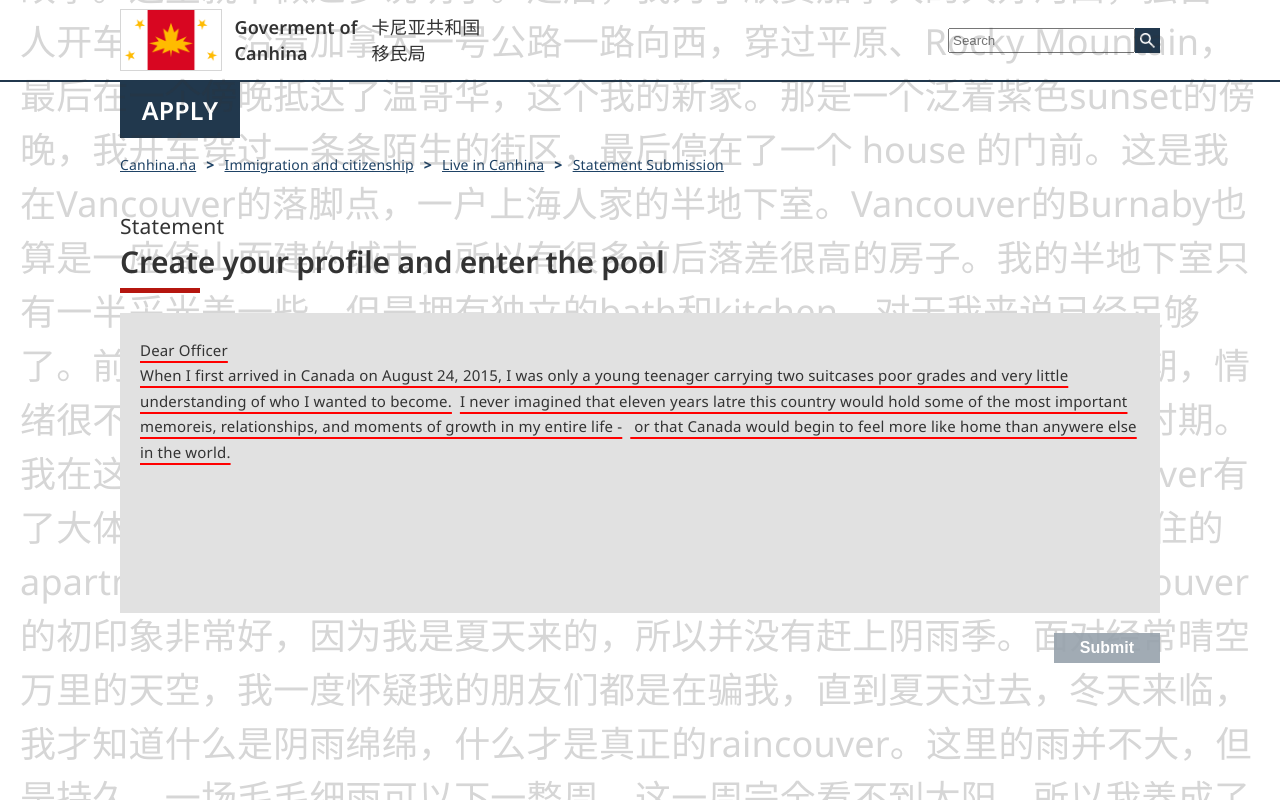
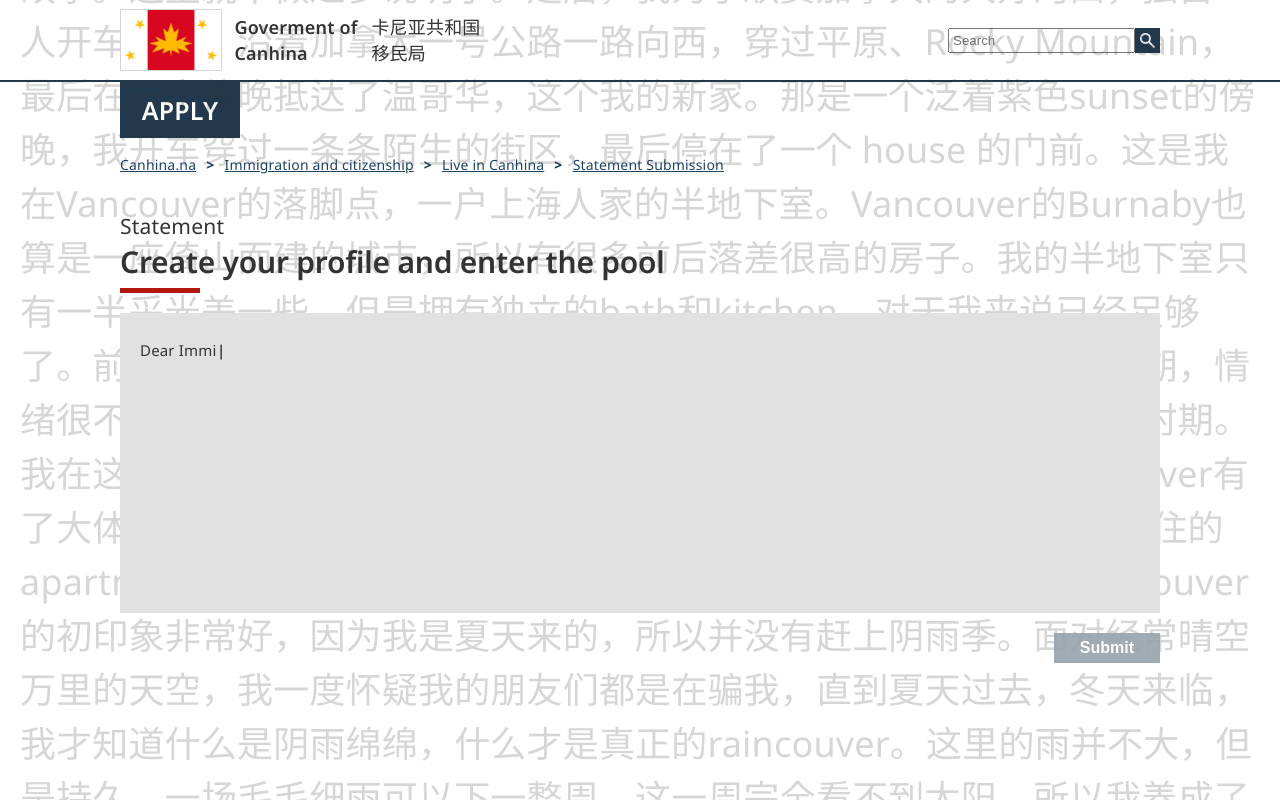
Before and after one commit to JasmineH-H/canhina, a React (Vite) app: page / in a window 1280 px wide. Built offline with nearby package versions, Linux system fonts and the light colour scheme; a web font is replaced by a local one.

Commit message:
enable typing animation

```diff
--- a/src/Components/TextBox/TextBox.tsx
+++ b/src/Components/TextBox/TextBox.tsx
@@ -12,7 +12,7 @@ const POPOVER_HIDE_DELAY = 350;
 const FORMALIZE_PART_COUNT = 3;
 const AI_PART_COUNT = 3;
 const PART_COUNT = FORMALIZE_PART_COUNT + AI_PART_COUNT;
-const SKIP_FORMALIZE_TYPE_ANIMATION = true;
+const SKIP_FORMALIZE_TYPE_ANIMATION = false;
 const SKIP_AI_TYPE_ANIMATION = false;
 const SKIP_ALL_TYPE_ANIMATION = false;
 
@@ -150,7 +150,7 @@ function AnimatedPart({ onComplete, onCursorChange, steps }: AnimatedPartProps)
   );
 }
 
-export default function TextBoxV7Breath({
+export default function TextBox({
   onSubmit,
   onEffectStep,
   onStandardizeStep,
```
